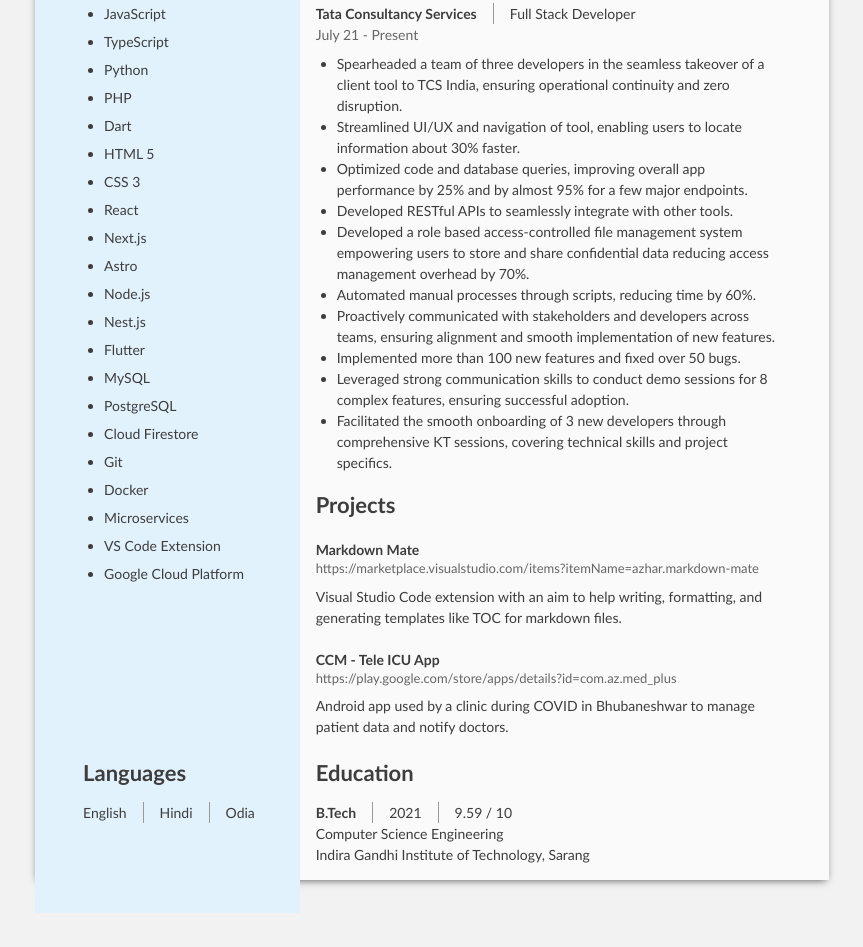
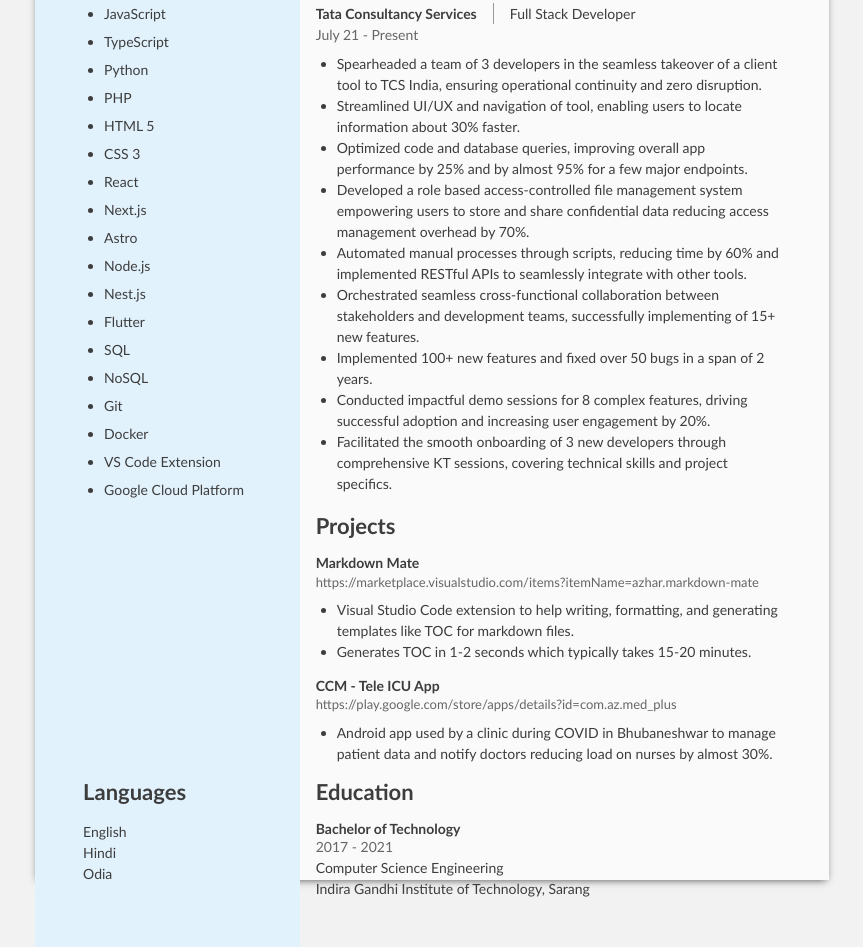
Before and after one commit to azhar1038/resume, a plain HTML site: page index.html in a window 1280 px wide. Shown: the part 242-1189 px from the top of the page, without its empty margins (208-1071 px from the left). Before the commit the page ends 1155 px from the top, so only its background shows below. Drawn offline with Linux system fonts and the light colour scheme.

Commit message:
Updated resume

```diff
--- a/index.html
+++ b/index.html
@@ -3,7 +3,7 @@
   <head>
     <meta charset="UTF-8" />
     <meta name="viewport" content="width=device-width, initial-scale=1.0" />
-    <title>Resume</title>
+    <title>Md Azharuddin</title>
     <link rel="stylesheet" href="reset.css" />
     <link rel="stylesheet" href="setup.css" />
     <link rel="stylesheet" href="style.css" />
@@ -35,9 +35,9 @@
             </div>
             <ul class="company-responsibility">
               <li>
-                Spearheaded a team of three developers in the seamless takeover
-                of a client tool to TCS India, ensuring operational continuity
-                and zero disruption.
+                Spearheaded a team of 3 developers in the seamless takeover of a
+                client tool to TCS India, ensuring operational continuity and
+                zero disruption.
               </li>
               <li>
                 Streamlined UI/UX and navigation of tool, enabling users to
@@ -48,32 +48,32 @@
                 performance by 25% and by almost 95% for a few major endpoints.
               </li>
               <li>
-                Developed RESTful APIs to seamlessly integrate with other tools.
-              </li>
-              <li>
                 Developed a role based access-controlled file management system
                 empowering users to store and share confidential data reducing
                 access management overhead by 70%.
               </li>
               <li>
-                Automated manual processes through scripts, reducing time by
-                60%.
+                Automated manual processes through scripts, reducing time by 60%
+                and implemented RESTful APIs to seamlessly integrate with other
+                tools.
               </li>
               <li>
-                Proactively communicated with stakeholders and developers across
-                teams, ensuring alignment and smooth implementation of new
-                features.
+                Orchestrated seamless cross-functional collaboration between
+                stakeholders and development teams, successfully implementing of
+                15+ new features.
               </li>
               <li>
-                Implemented more than 100 new features and fixed over 50 bugs.
+                Implemented 100+ new features and fixed over 50 bugs in a span
+                of 2 years.
               </li>
               <!-- <li>
                 Documented more than 50 features for our tool, contributing to a
                 20% reduction in support tickets.
               </li> -->
               <li>
-                Leveraged strong communication skills to conduct demo sessions
-                for 8 complex features, ensuring successful adoption.
+                Conducted impactful demo sessions for 8 complex features,
+                driving successful adoption and increasing user engagement by
+                20%.
               </li>
               <li>
                 Facilitated the smooth onboarding of 3 new developers through
@@ -95,10 +95,16 @@
                 >https://marketplace.visualstudio.com/items?itemName=azhar.markdown-mate</a
               >
             </div>
-            <p>
-              Visual Studio Code extension with an aim to help writing,
-              formatting, and generating templates like TOC for markdown files.
-            </p>
+            <ul class="company-responsibility">
+              <li>
+                Visual Studio Code extension to help writing, formatting, and
+                generating templates like TOC for markdown files.
+              </li>
+              <li>
+                Generates TOC in 1-2 seconds which typically takes 15-20
+                minutes.
+              </li>
+            </ul>
           </li>
           <li class="project">
             <div class="project-header">
@@ -108,10 +114,13 @@
                 >https://play.google.com/store/apps/details?id=com.az.med_plus</a
               >
             </div>
-            <p>
-              Android app used by a clinic during COVID in Bhubaneshwar to
-              manage patient data and notify doctors.
-            </p>
+            <ul class="company-responsibility">
+              <li>
+                Android app used by a clinic during COVID in Bhubaneshwar to
+                manage patient data and notify doctors reducing load on nurses
+                by almost 30%.
+              </li>
+            </ul>
           </li>
         </ul>
       </section>
@@ -120,9 +129,9 @@
         <ul>
           <li class="education">
             <div class="education-header">
-              <h3 class="education-degree">B.Tech</h3>
-              <span class="education-yop">2021</span>
-              <span class="education-score">9.59 / 10</span>
+              <h3 class="education-degree">Bachelor of Technology</h3>
+              <span class="education-yop">2017 - 2021</span>
+              <!-- <span class="education-score">9.59 / 10</span> -->
             </div>
             <p class="education-course">Computer Science Engineering</p>
             <p class="education-college">
@@ -176,7 +185,6 @@
           <li>TypeScript</li>
           <li>Python</li>
           <li>PHP</li>
-          <li>Dart</li>
           <li>HTML 5</li>
           <li>CSS 3</li>
           <li>React</li>
@@ -185,12 +193,10 @@
           <li>Node.js</li>
           <li>Nest.js</li>
           <li>Flutter</li>
-          <li>MySQL</li>
-          <li>PostgreSQL</li>
-          <li>Cloud Firestore</li>
+          <li>SQL</li>
+          <li>NoSQL</li>
           <li>Git</li>
           <li>Docker</li>
-          <li>Microservices</li>
           <li>VS Code Extension</li>
           <li>Google Cloud Platform</li>
         </ul>
--- a/style.css
+++ b/style.css
@@ -186,7 +186,7 @@ ul {
   margin-block: 0.5em;
 }
 
-.language-section > ul {
+/* .language-section > ul {
   display: flex;
 }
 
@@ -200,7 +200,7 @@ ul {
 
 .language-section > ul > li + li {
   border-inline-start: 1px solid var(--gray-300);
-}
+} */
 
 .company-header {
   display: grid;
@@ -230,7 +230,7 @@ ul {
 }
 
 .project {
-  margin-block: 1.5rem;
+  margin-block: 1rem;
 }
 
 .project-header {
@@ -241,7 +241,7 @@ ul {
   font-size: 13px;
   color: var(--gray-500);
 }
-
+/*
 .education-header {
   display: flex;
   align-items: center;
@@ -255,4 +255,10 @@ ul {
 .education-score {
   border-inline-start: 1px solid var(--gray-300);
   padding-inline: 1rem;
+} */
+
+.education-yop {
+  display: block;
+  font-size: 14px;
+  color: var(--gray-500);
 }
```
